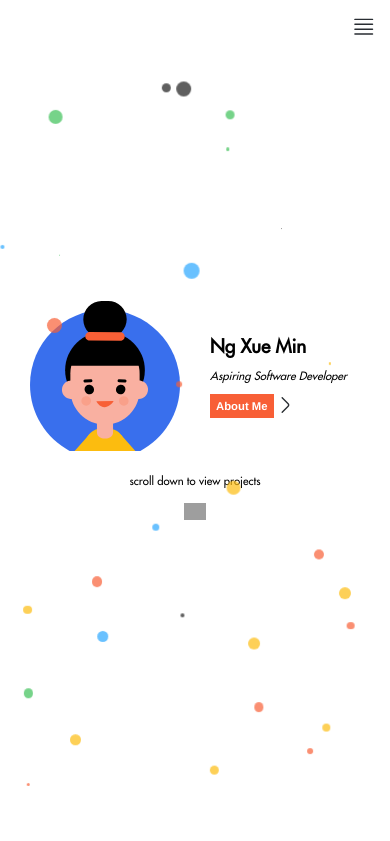
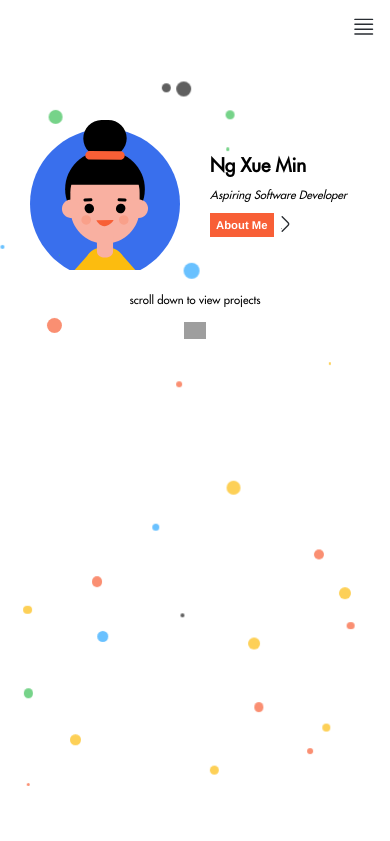
Before and after one commit to xueminzzz/My-Portfolio-Website, a Next.js app: page / in a window 390 px wide. Shown: the top 841 px of the page. Built offline with nearby package versions, Linux system fonts and the light colour scheme; grey boxes are pictures that could not be loaded.

Commit message:
adjusted about me

```diff
--- a/app/components/header/header.module.css
+++ b/app/components/header/header.module.css
@@ -210,11 +210,11 @@
 
 @media screen and (max-width: 480px) {
     .main-container {
-        justify-content: center;
+        justify-content: flex-start;
     }
 
     .header-container {
-        align-items: flex-start;
+        margin-top: 12rem;
     }
 
     .avatar {
```
